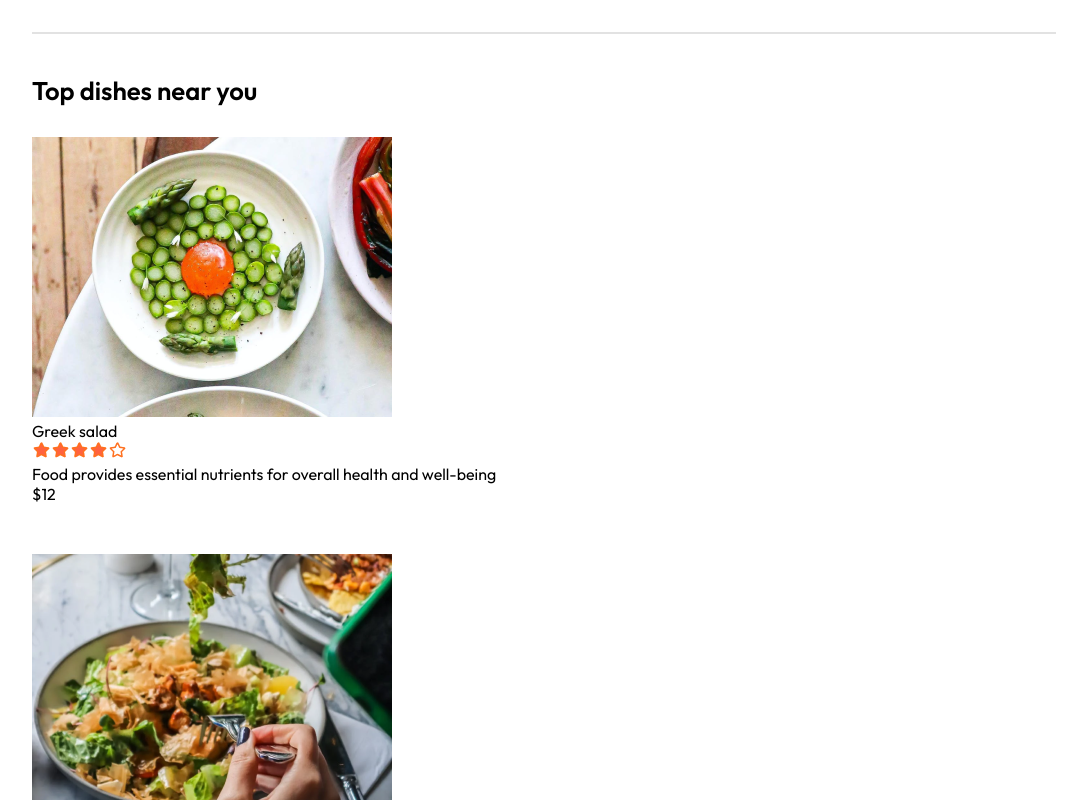
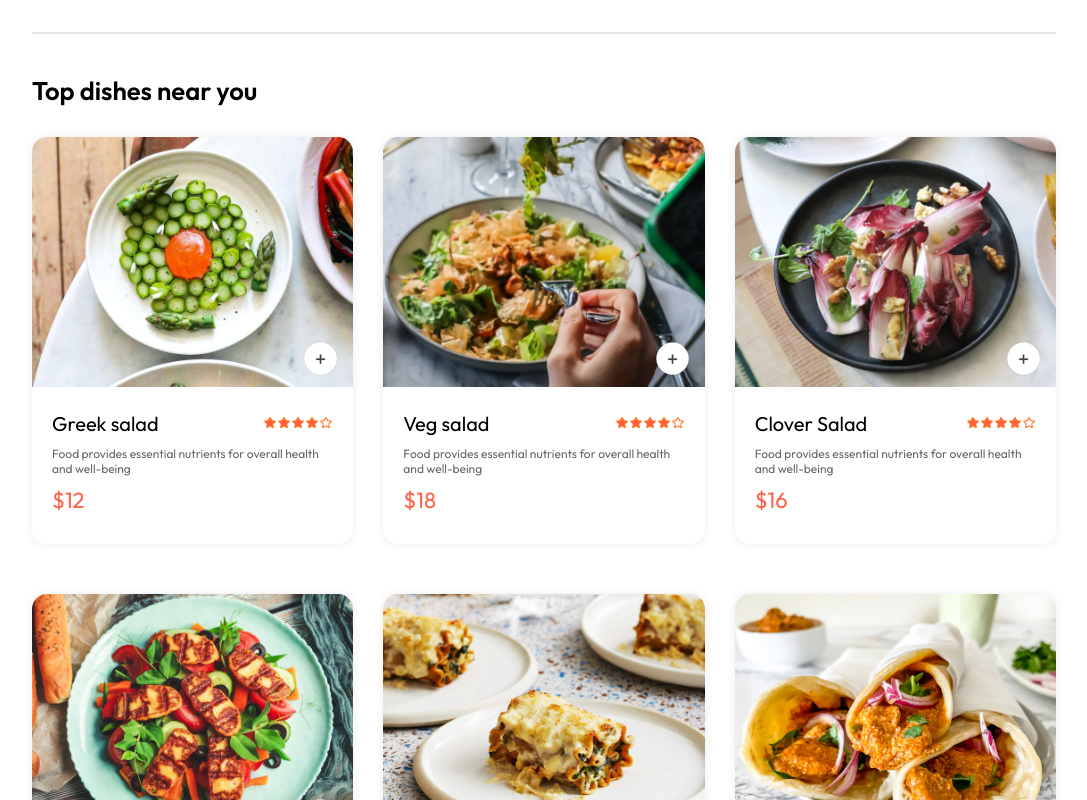
Before and after one commit to gech730/Roza-food-delivery, a React (Vite) app in the folder frontend/: page / in a window 1280 px wide. Shown: the part 860-1660 px from the top of the page, without its empty margins (96-1183 px from the left). Built offline with nearby package versions, Linux system fonts and the light colour scheme.

Commit message:
set-up crtitems

```diff
--- a/frontend/src/components/FoodDisplay/FoodDisplay.css
+++ b/frontend/src/components/FoodDisplay/FoodDisplay.css
@@ -8,7 +8,7 @@
 }
 .food-display-list{
     display: grid;
-    grid-template-columns: repeat(auto-fil,minmax(240px,1fr));
+    grid-template-columns: repeat(auto-fill,minmax(240px,1fr));
     margin-top: 30px;
     gap: 30px;
     row-gap: 50px;
--- a/frontend/src/components/FoodDisplay/FoodDisplay.jsx
+++ b/frontend/src/components/FoodDisplay/FoodDisplay.jsx
@@ -1,22 +1,17 @@
 import React, { useContext } from 'react'
 import './FoodDisplay.css'
 import { StoreContext } from '../../context/StoreContext'
-import { food_list } from '../../assets/assets'
+// import { food_list } from '../../assets/assets'
 import FoodItem from '../FoodItem/FoodItem'
  const FoodDisplay=({catagory}) => {
-//    const {food_list}=useContext(StoreContext);
+   const {food_list}=useContext(StoreContext);
   return (
     <div className='food-display' id='food-display'>
         <h2>Top dishes near you</h2>
         <div className="food-display-list">
-            {
-                food_list.map((item,index)=>{
-                    return(
-
-                        <FoodItem key={index} id={item._id} name={item.name} price={item.price} description={item.description} image={item.image} />
-                    )
-                })
-            }
+            { food_list.map((item,index)=>{
+                    return( <FoodItem key={index} id={item._id} name={item.name} price={item.price} description={item.description} image={item.image} /> )
+                })}
         </div>
     </div>
   )
--- a/frontend/src/components/FoodItem/FoodItem.css
+++ b/frontend/src/components/FoodItem/FoodItem.css
@@ -0,0 +1,64 @@
+.food-item{
+    width: 100%;
+    margin: auto;
+    border-radius: 15px;
+    box-shadow: 0px 0px 10px #00000015;
+    transition: .3s;
+    animation: fadeIn 1s;
+}
+.food-item-image{
+    width: 100%;
+    border-radius: 15px 15px 0px 0px;
+}
+.food-item-info{
+padding:20px;
+}
+.food-name-rating{
+    display: flex;
+    justify-content: space-between;
+    align-items: center;
+    margin-bottom: 10px;
+}
+.food-name-rating p{
+    font-size: 20px;
+    font-weight: 500px;
+}
+.food-name-rating img{
+    width: 70px;
+}
+.food-item-desc{
+    color: #676767;
+    font-size: 12px;
+}
+.food-item-price{
+    color: tomato;
+    font-size: 22px;
+    font-weight: 500px;
+    margin: 10px 0px;
+}
+.food-item-img-container{
+    position: relative;
+}
+.food-item-img-container .add{
+    width: 35px;
+    position: absolute;
+    bottom: 15px;
+    right: 15px;
+    cursor: pointer;
+    border-radius: 50%;
+
+}
+.food-item-count{
+    position: absolute;
+    bottom: 15px;
+    right: 15px;
+    display: flex;
+    align-items: center;
+    gap: 10px;
+    padding: 10px;
+    border-radius:50px ;
+    background-color: white;
+}
+.food-item-count img{
+    width: 30px;
+}
--- a/frontend/src/components/FoodItem/FoodItem.jsx
+++ b/frontend/src/components/FoodItem/FoodItem.jsx
@@ -1,11 +1,21 @@
-import React from 'react'
+import React, { useContext } from 'react'
 import './FoodItem.css'
 import { assets } from '../../assets/assets'
+import { StoreContext } from '../../context/StoreContext';
 function FoodItem({id,name,price,description,image}) {
+    const {cartItems,addToCart,removeFromCart}=useContext(StoreContext);
+
   return (
     <div className='food-item'>
         <div className="food-item-img-container">
-     <img className='food-item-image' src={image} alt="" />
+     <img className='food-item-image' src={image} alt="" />{
+       !cartItems[id]? <img className='add' onClick={()=>{addToCart(id)}} src={assets.add_icon_white}/>
+                    :<div className='food-item-count'>
+                        <img onClick={()=>{removeFromCart(id)}} src={assets.remove_icon_red} alt="" />
+                        <p>{cartItems}</p>
+                        <img onClick={()=>{addToCart(id)}} src={assets.add_icon_green} alt="" />
+                    </div>
+    }
         </div>
         <div className="food-item-info">
             <div className="food-name-rating">
--- a/frontend/src/context/StoreContext.jsx
+++ b/frontend/src/context/StoreContext.jsx
@@ -1,13 +1,31 @@
-import { createContext } from "react";
+import { createContext,useEffect,useState } from "react";
 import { food_list } from "../assets/assets";
  export const StoreContext=createContext(null);
 const StoreContextProvider=(props)=>{
+    const[cartItems,setCartItems]=useState({});
+    const addToCart=(itemId)=>{
+      if(!cartItems[itemId]){
+        setCartItems((prev)=>({...prev,[itemId]:1}));
+      }
+      else{
+        setCartItems((prev)=>({...prev,[itemId]:prev[itemId]+1}))
+      }
+    }
+     const removeFromCart=(itemId)=>{
+        setCartItems((prev)=>({...prev,[itemId]:prev[itemId]-1}))
+    }
+    useEffect(()=>{
+     console.log(cartItems);
+    },[cartItems])
   const contextValue={
-   food_list
+   food_list,
+   cartItems,
+   addToCart,
+   removeFromCart
   }
     return(
         <StoreContext.Provider value={contextValue} >
-           { props.child}
+           { props.children}
         </StoreContext.Provider>
     )
 }
--- a/frontend/src/main.jsx
+++ b/frontend/src/main.jsx
@@ -9,6 +9,5 @@
   <StoreContextProvider>
       <App />
   </StoreContextProvider>
-    <App />
   </BrowserRouter>,
 )
```
